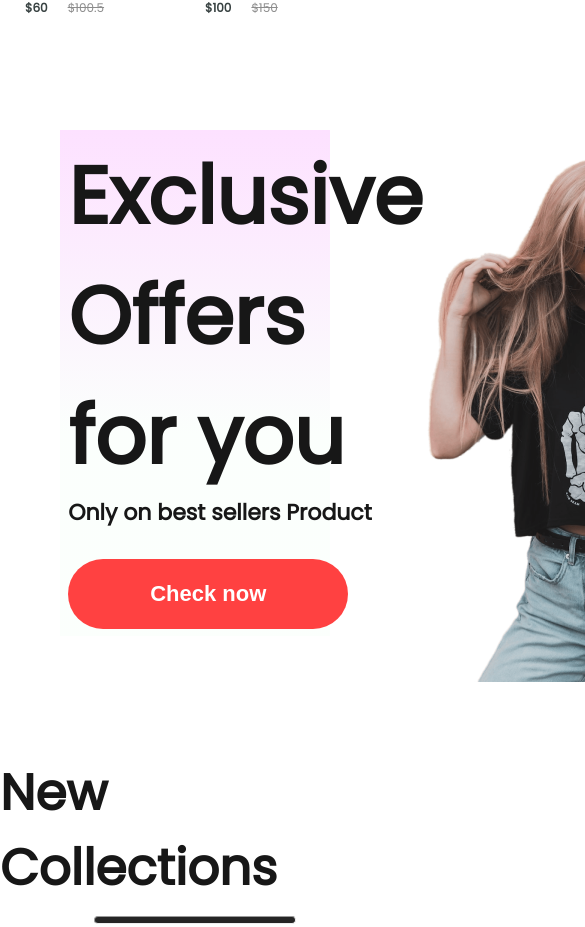
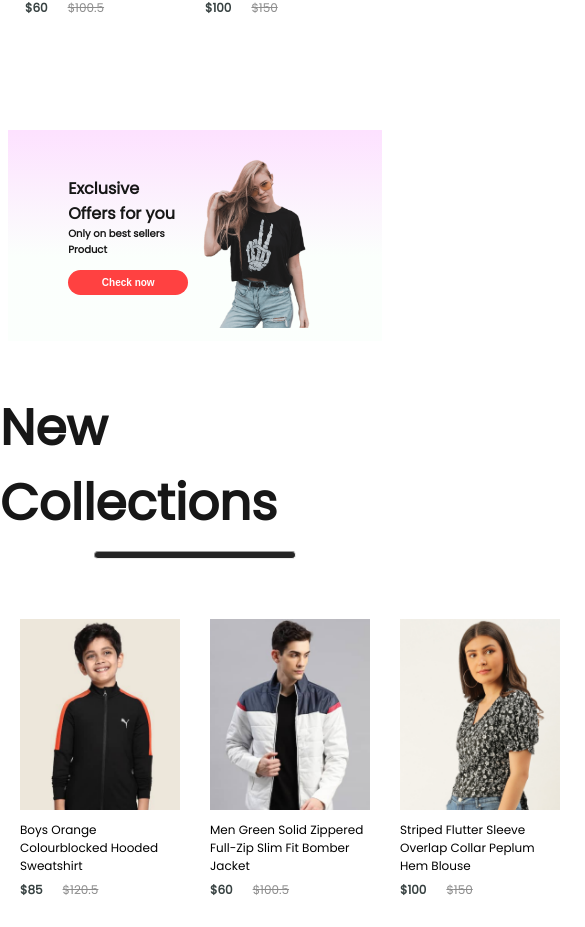
Before and after one commit to zzinue/E-commerce-Frontend, a React (Create React App) app: page / in a window 390 px wide. Shown: the part 1534-2461 px from the top of the page, 585 px wide, since content can reach past the window. Built offline with nearby package versions, Linux system fonts and the light colour scheme.

Commit message:
offers full responsive

```diff
--- a/src/Components/Offers/Offers.css
+++ b/src/Components/Offers/Offers.css
@@ -45,7 +45,92 @@
 }
 @media(max-width:1280px){
   .offers{
-    padding: 0px 8px;
+    padding: 0px 80px;
     margin-bottom: 120px;
   }
+  .offers-left h1{
+    font-size: 40px;
+  }
+  .offers-left p{
+    font-size: 18px;
+  }
+  .offers-right img{
+    width: 300px;
+  }
+  .offers-left button{
+    width: 220px;
+    height: 50px;
+    font-size: 18px;
+  }
+  .offers-right {
+    padding-top: 30px;
+  }
 }
+
+@media(max-width:1024px){
+  .offers{
+    padding: 0px 60px;
+    margin-bottom: 80px;
+    height: 40vh;
+  }
+  .offers-left h1{
+    font-size: 30px;
+  }
+  .offers-left p{
+    font-size: 16px;
+  }
+  .offers-right img{
+    width: 200px;
+  }
+  .offers-left button{
+    width: 160px;
+    height: 40px;
+    font-size: 16px;
+  }
+  .offers-right {
+    padding-top: 10px;
+  }
+}
+
+@media(max-width:800px){
+  .offers{
+    margin-bottom: 60px;
+  }
+  .offers-left h1{
+    font-size: 22px;
+  }
+  .offers-left p{
+    font-size: 13px;
+  }
+  .offers-right img{
+    width: 180px;
+  }
+  .offers-left button{
+    width: 140px;
+    height: 30px;
+    font-size: 12px;
+  }
+}
+
+@media(max-width:500px){
+  .offers{
+    height: 25vh;
+    margin-bottom: 50px;
+  }
+  .offers-left h1{
+    font-size: 16px;
+  }
+  .offers-left p{
+    font-size: 10px;
+  }
+  .offers-right img{
+    width: 120px;
+  }
+  .offers-left button{
+    width: 120px;
+    height: 25px;
+    font-size: 10px;
+margin-top: 12px;
+  }
+
+}
```
